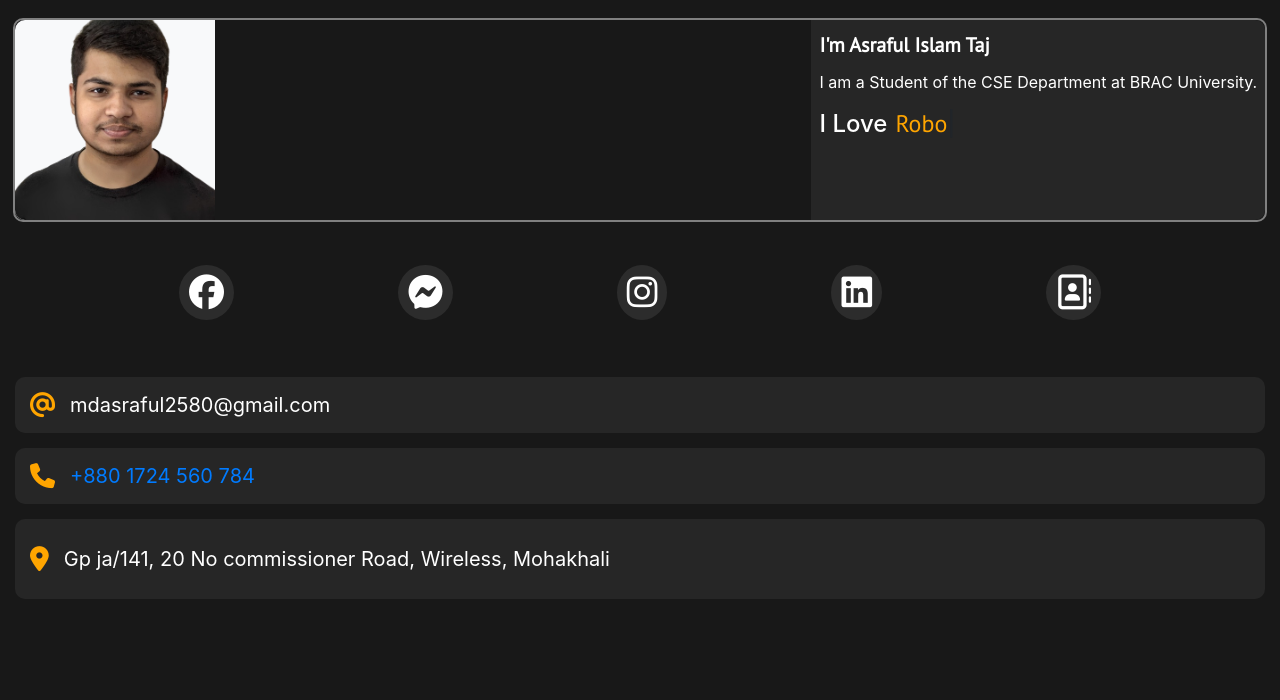
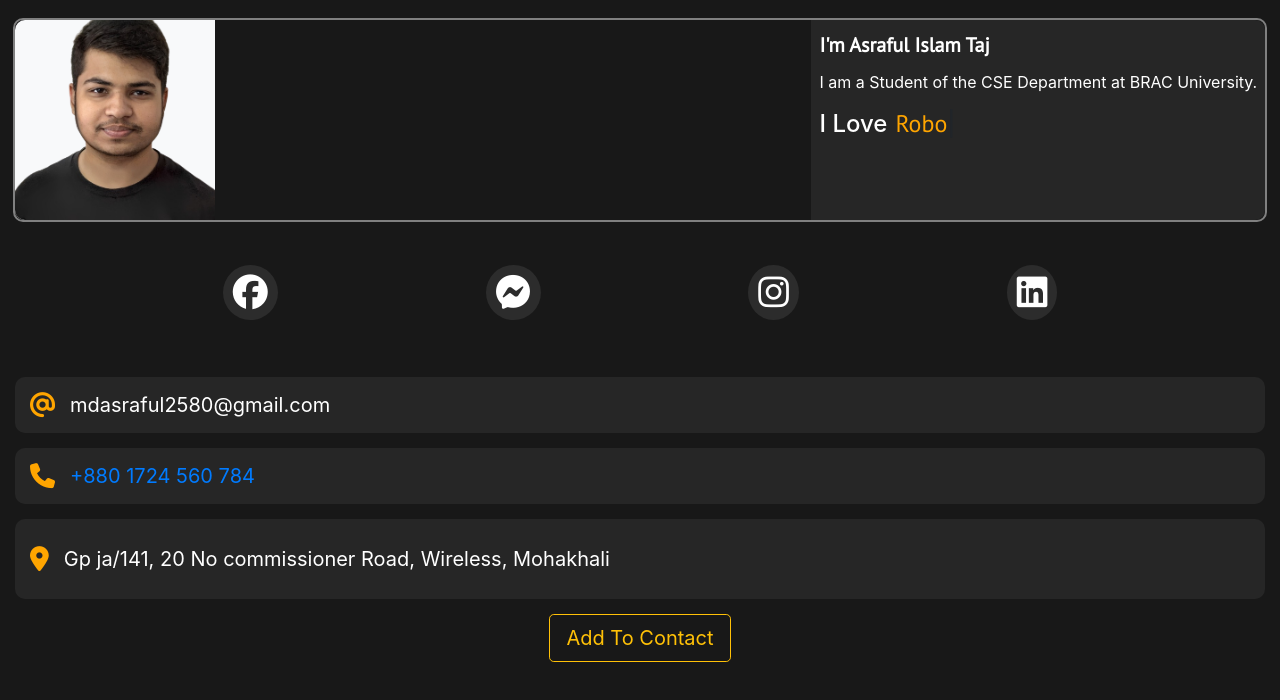
Before and after one commit to undefined2001/bcard, a plain HTML site: page index.html in a window 1280 px wide. Drawn offline with nearby package versions, Linux system fonts and the light colour scheme.

Commit message:
vCard Added

```diff
--- a/index.html
+++ b/index.html
@@ -2,7 +2,7 @@
 <html lang="en">
 
 <head>
-  <!-- Required meta tags -->
+
   <meta charset="utf-8" />
   <meta name="viewport" content="width=device-width, initial-scale=1, shrink-to-fit=no" />
   <link rel="shortcut icon" href="favicon.ico" type="image/x-icon" />
@@ -36,9 +36,8 @@
       <a href="https://www.m.me/asraful.islam.taj/" target="_blank"><i class="fa-brands fa-facebook-messenger"></i></a>
       <a href="https://www.instagram.com/t_a_j_30/" target="_blank"><i class="fa-brands fa-instagram"></i></a>
       <a href="https://www.linkedin.com/in/asraful-islam-taj-996ab3270" target="_blank"><i
-        class="fa-brands fa-linkedin"></i></a>
-        <a href="data:text/vcard;charset=utf-8,BEGIN%3AVCARD%0AVERSION%3A3.0%0AN%3ATaj%3BAsraful%20Islam%0AFN%3AAsraful%20Islam%20Taj%0ATEL%3A%2B8801724560784%0AEMAIL%3Amdasraful2580%40gmail.com%0AEND%3AVCARD"
-        download="asraful_islam_taj.vcf"><i class="fa-regular fa-address-book"></i></a>
+          class="fa-brands fa-linkedin"></i></a>
+
     </div>
     <div class="contact-info">
       <div class="mail">
@@ -55,6 +54,10 @@
       </div>
       <div class="location">
         <i class="fa-solid fa-location-dot"></i><span>Gp ja/141, 20 No commissioner Road, Wireless, Mohakhali</span>
+      </div>
+      <div class="add-to-contact">
+        <a href="data:text/vcard;charset=utf-8,BEGIN%3AVCARD%0AVERSION%3A3.0%0AN%3ATaj%3BAsraful%20Islam%0AFN%3AAsraful%20Islam%20Taj%0ATEL%3A%2B8801724560784%0AEMAIL%3Amdasraful2580%40gmail.com%0AEND%3AVCARD"
+          download="asraful_islam_taj.vcf" class="btn btn-lg btn-outline-warning">Add To Contact</a>
       </div>
     </div>
   </div>
--- a/style.css
+++ b/style.css
@@ -53,7 +53,7 @@
   border-radius: 20px;
 }
 
-a > i {
+.custom-icon a > i {
   padding: 10px;
   background-color: rgba(44, 44, 44, 255);
   font-size: 35px;
@@ -95,3 +95,8 @@ a > i {
 .location span {
   margin-right: 5px;
 }
+
+.add-to-contact{
+  display: flex;
+  justify-content: center;
+}
```
